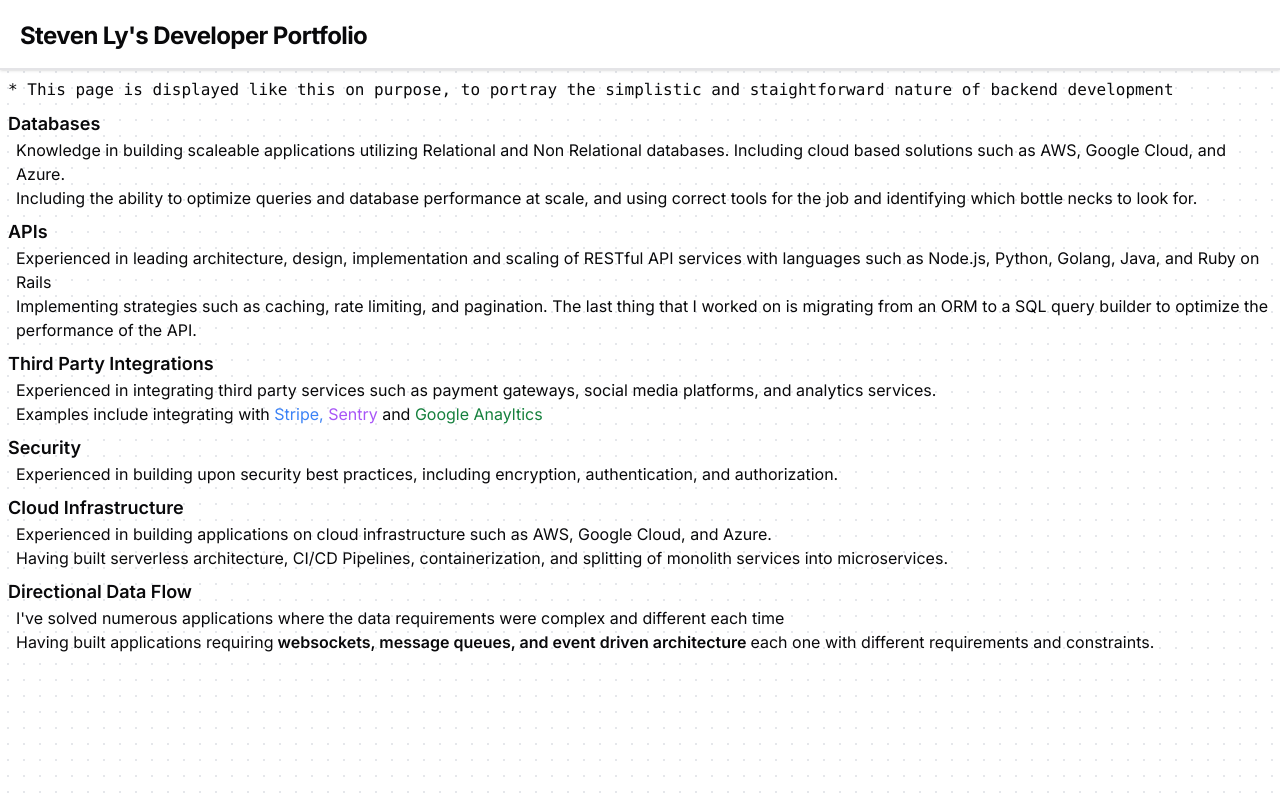
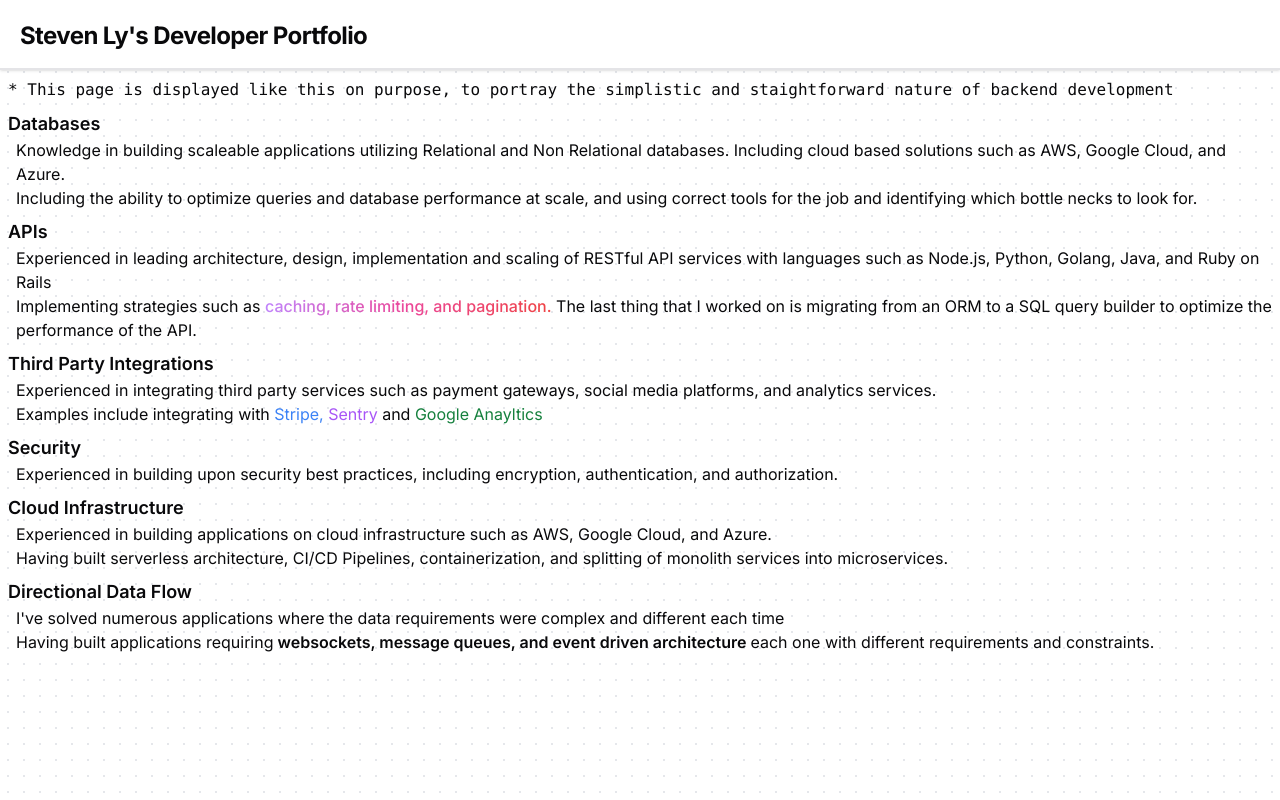
Before and after one commit to oobohP/portfolio, a Next.js app: page /backend in a window 1280 px wide. Built offline with nearby package versions, Linux system fonts and the light colour scheme.

Commit message:
add gradient and make hero more readable

```diff
--- a/app/backend/page.tsx
+++ b/app/backend/page.tsx
@@ -4,7 +4,7 @@ import { BackendContainer } from "@/components/BackendContainer";
 const Page = () => {
   return (
     <div className="ml-2 mr-2">
-      <h1 className="font-mono font-light mt-2">
+      <h1 className="mt-2 font-mono font-light">
         * This page is displayed like this on purpose, to portray the simplistic and staightforward
         nature of backend development
       </h1>
@@ -20,9 +20,12 @@ const Page = () => {
         Experienced in leading architecture, design, implementation and scaling of RESTful API
         services with languages such as Node.js, Python, Golang, Java, and Ruby on Rails
         <br />
-        Implementing strategies such as caching, rate limiting, and pagination. The last thing that
-        I worked on is migrating from an ORM to a SQL query builder to optimize the performance of
-        the API.
+        Implementing strategies such as{" "}
+        <span className="bg-gradient-to-r from-purple-400 via-pink-500 to-red-500 bg-clip-text font-medium text-transparent">
+          caching, rate limiting, and pagination.
+        </span>{" "}
+        The last thing that I worked on is migrating from an ORM to a SQL query builder to optimize
+        the performance of the API.
       </BackendContainer>
 
       <BackendContainer header="Third Party Integrations">
--- a/components/Hero/Hero.tsx
+++ b/components/Hero/Hero.tsx
@@ -3,16 +3,16 @@ import { HeroButtons } from "./HeroButtons";
 
 export function Hero() {
   return (
-    <section className="px-4 py-12 md:mt-24 md:px-6">
+    <section className="px-4 py-12 md:mt-24 md:px-6 lg:mt-40">
       <div className="flex flex-col items-center space-y-4 text-center">
         <div className="space-y-2">
-          <h1 className="text-2xl font-bold tracking-tight sm:text-3xl md:text-4xl lg:text-5xl xl:text-6xl">
+          <h1 className="text-4xl font-bold tracking-tight sm:text-3xl md:text-4xl lg:text-5xl xl:text-6xl">
             Steven Ly
           </h1>
           <h2 className="bg-gradient-to-r from-blue-500 via-cyan-300 to-teal-400 bg-clip-text text-xl font-medium tracking-tight text-transparent sm:text-2xl md:text-3xl">
             Full Stack Software Engineer
           </h2>
-          <p className="mx-auto text-lg tracking-tighter text-gray-500 dark:text-gray-400 sm:text-xl md:text-2xl">
+          <p className="mx-auto text-lg tracking-tighter text-gray-600 dark:text-gray-400 sm:text-xl md:text-2xl">
             With over 5 years of experience building applications that are scalable, maintainable,
             and user-friendly.
             <br />
```
